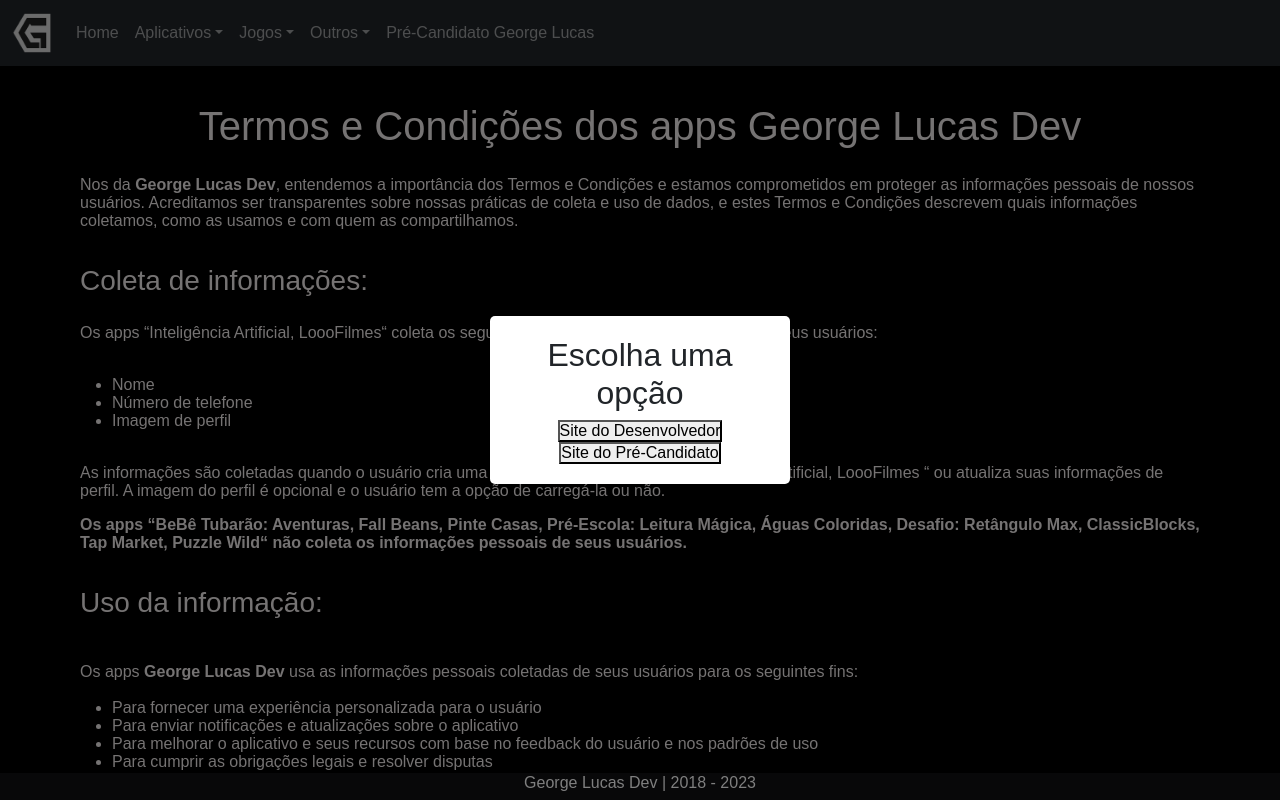
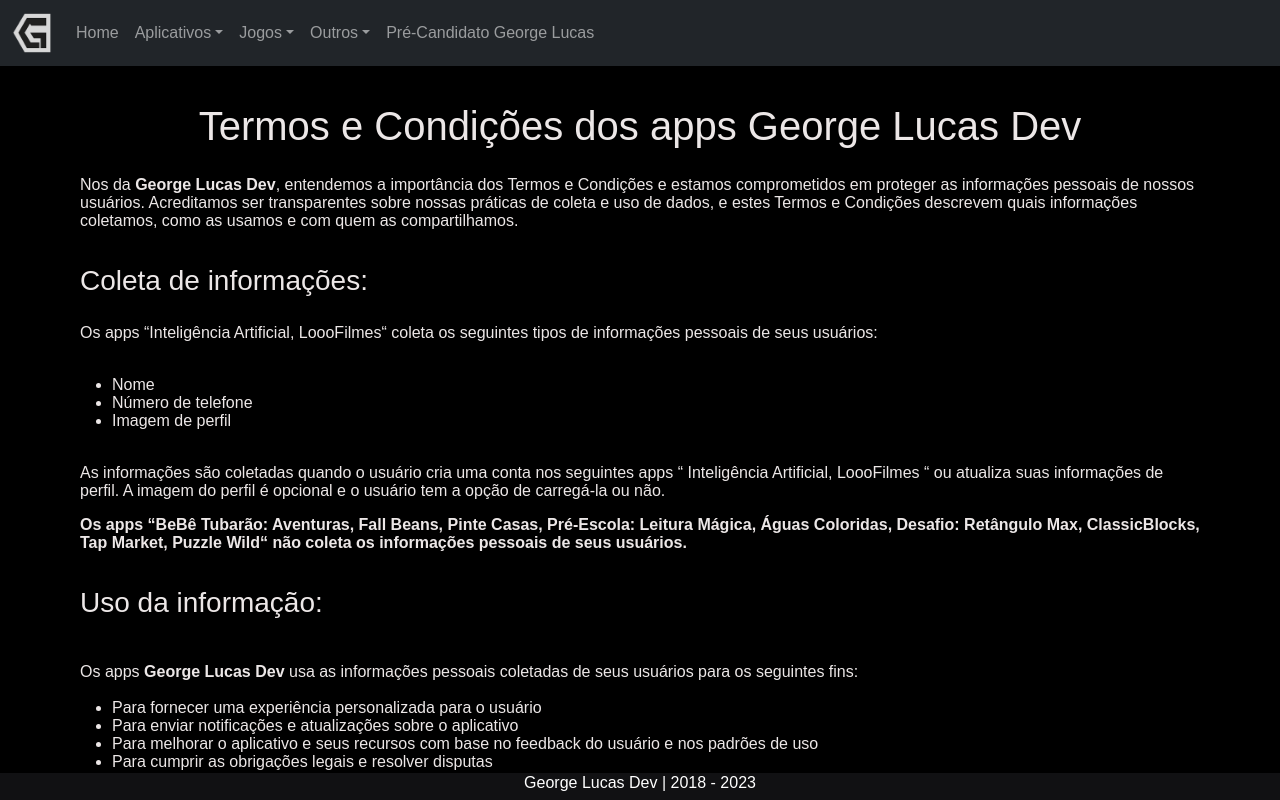
Before and after one commit to georgelucasdev/Site-em-ReactJS, a React (Create React App) app: page /termos-e-condicoes in a window 1280 px wide. Shown: the top 800 px of the page. Built offline with nearby package versions, Linux system fonts and the light colour scheme.

Commit message:
modified:   src/App.js 	modified:   src/components/Popup.css 	modified:   src/global.module.scss 	modified:   src/pages/Home/index.js

```diff
--- a/src/App.js
+++ b/src/App.js
@@ -5,22 +5,11 @@
 import Popup from './components/Popup';
 
 function App() {
-  const [showPopup, setShowPopup] = useState(true);
-  const navigate = useNavigate();
 
-  const handleClose = () => {
-    setShowPopup(false);
-  };
-
-  const handleButtonClick = (path) => {
-    navigate(path);
-    setShowPopup(false);  // Certifique-se de que o popup feche após a navegação
-  };
 
   return (
     <>
       <RoutesApp />
-      {showPopup && <Popup show={showPopup} onClose={handleClose} onButtonClick={handleButtonClick} />}
     </>
   );
 }
--- a/src/components/Popup.css
+++ b/src/components/Popup.css
@@ -13,14 +13,33 @@
 }
 
 .popup {
-  background: white;
+  background: #f9f9f9;
   padding: 20px;
-  border-radius: 5px;
-  box-shadow: 0 2px 10px rgba(0, 0, 0, 0.1);
-  width: 300px;
-  text-align: center;
+  border-radius: 10px; /* Aumentei o raio da borda para tornar mais arredondado */
+  box-shadow: 0 4px 16px rgba(0, 0, 0, 0.2); /* Ajustei a sombra para torná-la mais evidente */
+  max-width: 80%; /* Defini um tamanho máximo para o popup */
+  text-align: center; /* Alinhe o texto ao centro */
+}
+
+.popup h2 {
+  margin-bottom: 20px; /* Adicionei um espaçamento abaixo do título */
 }
 
 button {
   margin: 10px;
+  padding: 10px 20px; /* Adicionei preenchimento interno ao botão */
+  background-color: #007bff; /* Cor de fundo azul */
+  color: #fff; /* Cor do texto branco */
+  border: none;
+  border-radius: 5px;
+  cursor: pointer;
+  transition: background-color 0.3s ease; /* Transição suave ao passar o mouse */
 }
+
+button + button {
+  margin-left: 10px; /* Adicione espaço à esquerda dos botões, exceto para o primeiro botão */
+}
+
+button:hover {
+  background-color: #0056b3; /* Cor de fundo mais escura ao passar o mouse */
+}
--- a/src/global.module.scss
+++ b/src/global.module.scss
@@ -4,12 +4,14 @@
     color:#ece7e7;
 }
 
-.container1{
+.container1 {
   overflow-x: auto;
-  color:#ece7e7;
+  color: #ece7e7;
   display: flex;
-  justify-content: space-around;
+  justify-content: center; /* Centraliza horizontalmente */
+  align-items: center; /* Centraliza verticalmente */
 }
+
 
 .quadrado{
     display: flex;
--- a/src/pages/Home/index.js
+++ b/src/pages/Home/index.js
@@ -6,10 +6,13 @@
 import { SiNextdotjs, SiPython, SiFlutter, SiJavascript } from 'react-icons/si';
 import ciscopython1 from '../../img/cisco-python1.png';
 import ciscopython2 from '../../img/cisco-python2.png';
+import Popup from '../../components/Popup';
+import { useNavigate } from 'react-router-dom';
 
 export default function Home() {
   const [showInfo1, setShowInfo1] = useState(false);
   const [showInfo2, setShowInfo2] = useState(false);
+
 
   const handleButton1Click = () => {
     setShowInfo1(!showInfo1);
@@ -20,8 +23,21 @@
     setShowInfo2(!showInfo2);
     setShowInfo1(false);
   };
+
+  const [showPopup, setShowPopup] = useState(true);
+  const navigate = useNavigate();
+
+  const handleClose = () => {
+    setShowPopup(false);
+  };
+
+  const handleButtonClick = (path) => {
+    navigate(path);
+    setShowPopup(false);  // Certifique-se de que o popup feche após a navegação
+  };
 return(
   <>
+  {showPopup && <Popup show={showPopup} onClose={handleClose} onButtonClick={handleButtonClick} />}
   <br/>
   <container className={styles.container}>
         <section>
@@ -91,21 +107,6 @@
                             </div>
                 </section>
                     <br/>
-
-            <section>
-                <div style={{ display: 'flex', justifyContent: 'center' , marginLeft: '3rem' , marginRight: '3rem' , height: '580px'}}>
-                    <div style={{marginLeft: '3rem' , marginRight: '3rem'}}>
-                      <iframe
-                        title="Postagem do Instagram"
-                        srcDoc='<blockquote class="instagram-media" data-instgrm-permalink="https://www.instagram.com/georgelucasnovo/" data-instgrm-version="13"></blockquote> <script async src="//www.instagram.com/embed.js"></script>'
-                        width="340"
-                        height="450"
-                        allowtransparency="true"
-                      >
-                      </iframe>
-                    </div>
-                  </div>
-              </section>
           </container>
   </>
  );
```
Lines whose indentation alone changed are shown as unchanged.
